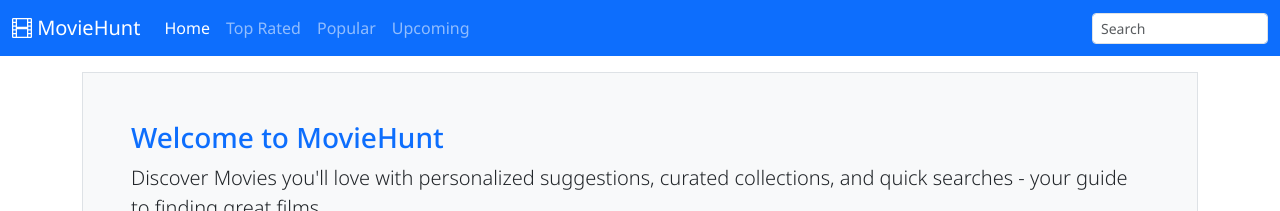
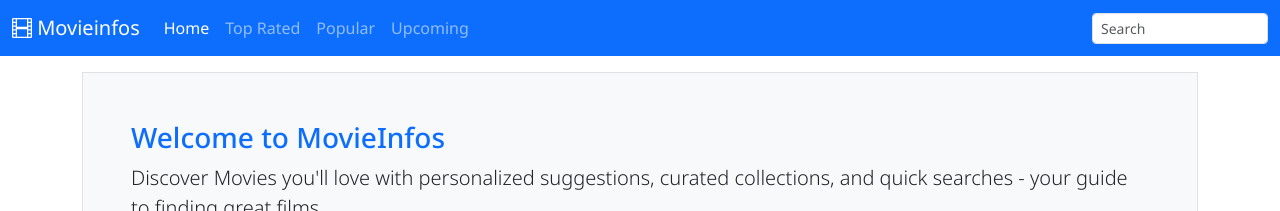
Before and after one commit to Manikandan-RR/MOVIEHUNT, a React (Vite) app: page / in a window 1280 px wide. Shown: the top 211 px of the page. Built offline with nearby package versions, Linux system fonts and the light colour scheme; no server answers.

Commit message:
Name Changed

```diff
--- a/src/components/Header.jsx
+++ b/src/components/Header.jsx
@@ -25,7 +25,7 @@ export const Header = () => {
             <nav className="navbar navbar-expand-md fixed-top bg-primary navbar-dark">
                 <div className="container-fluid">
                     <Link to="/" className="navbar-brand">
-                        <i className="bi bi-film"></i> MovieHunt
+                        <i className="bi bi-film"></i> Movieinfos
                     </Link>
 
                     <button type="button" className="navbar-toggler" data-bs-toggle="collapse" data-bs-target="#menu">
--- a/src/pages/MovieList.jsx
+++ b/src/pages/MovieList.jsx
@@ -30,7 +30,7 @@ export const MovieList = ({ title, apiPath }) => {
                 {title == "Your Guide to Great Movies" ?
                     (
                         <div className="bg-body-tertiary p-5 border mb-5">
-                            <h3 className="text-primary">Welcome to MovieHunt</h3>
+                            <h3 className="text-primary">Welcome to MovieInfos</h3>
                             <p className="lead">Discover Movies you&apos;ll love with personalized suggestions, curated collections, and quick searches - your guide to finding great films</p>
                             <button className="btn btn-primary" onClick={() => navigator("/movies/upcoming")}>Explore Now</button>
                         </div>
```
